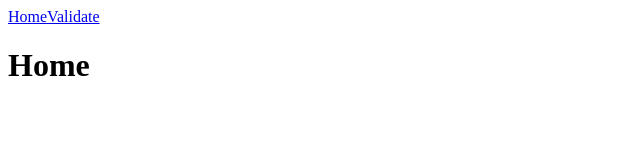
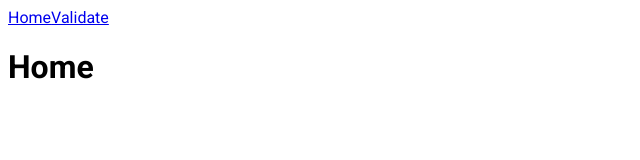
Before and after one commit to dav3ku/validacion-diazar, a React (Create React App) app: page / in a window 1280 px wide. Shown: the top 160 px of the page, without its empty margins (0-640 px from the left). Built offline with nearby package versions, Linux system fonts and the light colour scheme.

Commit message:
se implementa Roboto

```diff
--- /dev/null
+++ b/src/index.css
@@ -0,0 +1,3 @@
+body {
+  font-family: "Roboto";
+}
--- a/src/index.js
+++ b/src/index.js
@@ -4,6 +4,7 @@ import { BrowserRouter } from "react-router-dom";
 
 import App from "./App";
 
+import "./index.css";
 import "@fontsource/roboto/300.css";
 import "@fontsource/roboto/400.css";
 import "@fontsource/roboto/500.css";
```
